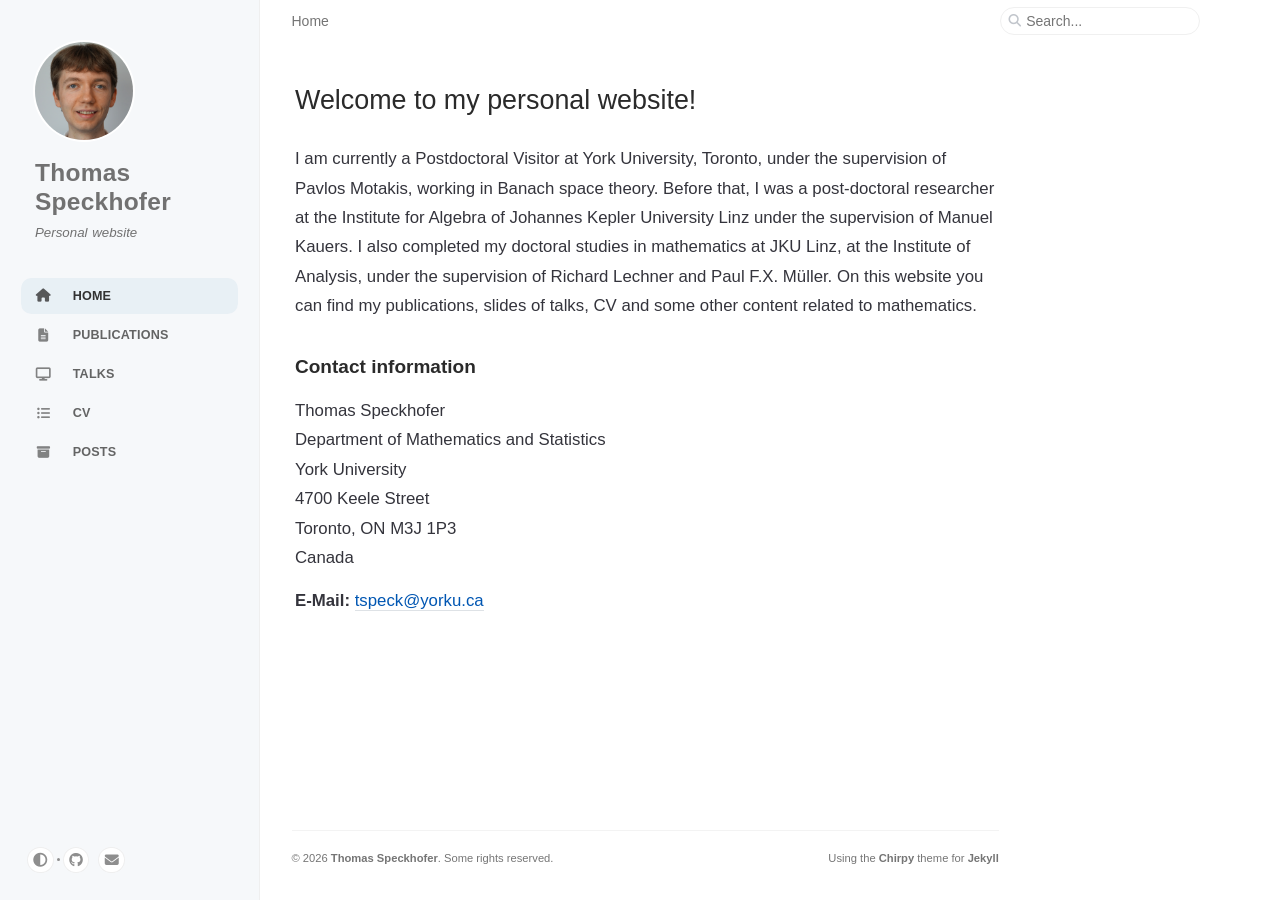
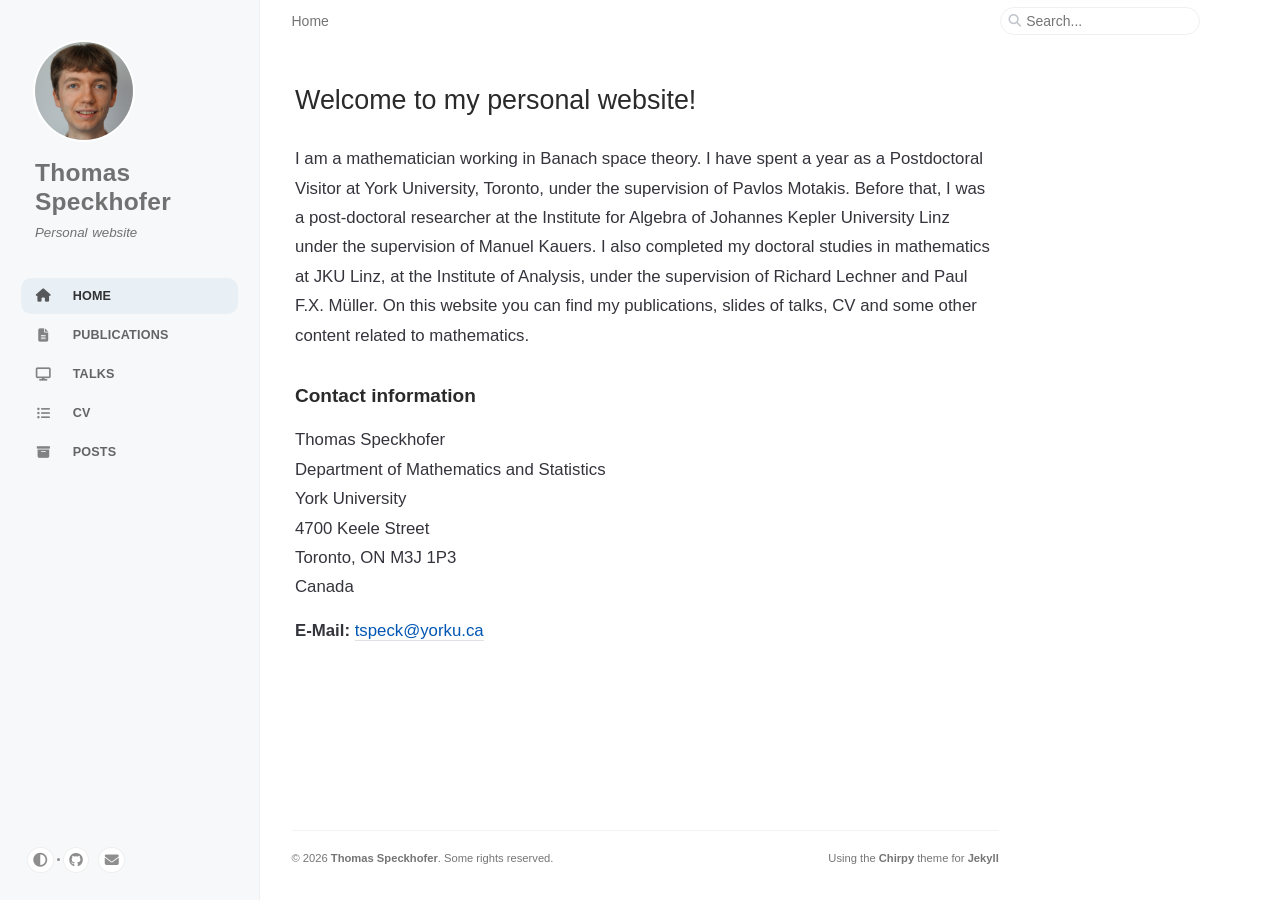
Before and after one commit to speckhofer/speckhofer.github.io, a Jekyll site: the page built from index.html, in a window 1280 px wide. Built offline with Jekyll 4.4.1, drawn with Linux system fonts in a browser that asks for light colours; cached includes are drawn as plain includes.

Commit message:
Update index.html

```diff
--- a/index.html
+++ b/index.html
@@ -4,7 +4,7 @@ layout: home
 title: Welcome to my personal website!
 ---
 
-I am currently a Postdoctoral Visitor at York University, Toronto, under the supervision of Pavlos Motakis, working in Banach space theory. Before that, I was a post-doctoral researcher at the Institute for Algebra of Johannes Kepler University Linz under the supervision of Manuel Kauers. I also completed my doctoral studies in mathematics at JKU Linz, at the Institute of Analysis, under the supervision of Richard Lechner and Paul F.X. Müller. On this website you can find my publications, slides of talks, CV and some other content related to mathematics.
+I am a mathematician working in Banach space theory. I have spent a year as a Postdoctoral Visitor at York University, Toronto, under the supervision of Pavlos Motakis. Before that, I was a post-doctoral researcher at the Institute for Algebra of Johannes Kepler University Linz under the supervision of Manuel Kauers. I also completed my doctoral studies in mathematics at JKU Linz, at the Institute of Analysis, under the supervision of Richard Lechner and Paul F.X. Müller. On this website you can find my publications, slides of talks, CV and some other content related to mathematics.
 
 <h3><b>Contact information</b></h3>
 
```
